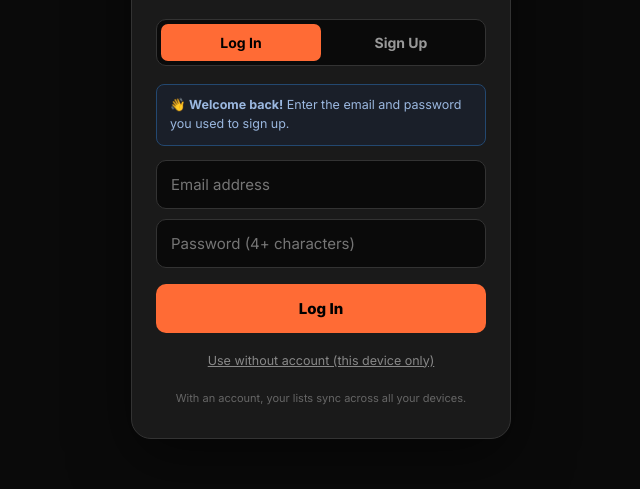
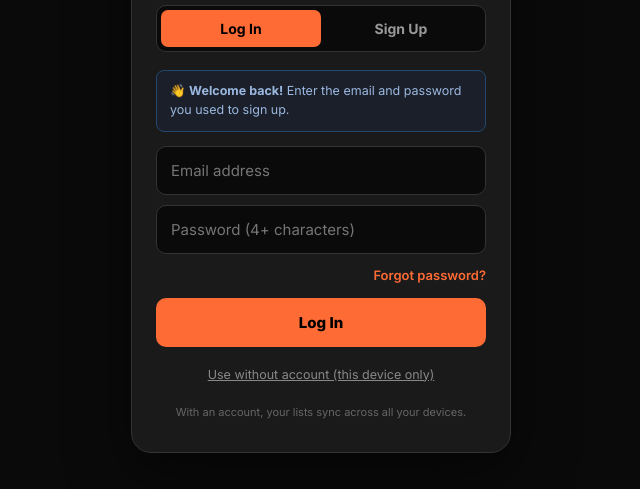
Before and after one commit to siamakk2/aislemagic, a plain HTML site: page app/index.html in a window 1280 px wide. Shown: the part 252-741 px from the top of the page, without its empty margins (319-959 px from the left). Drawn offline with nearby package versions, Linux system fonts and the light colour scheme.

Commit message:
AisleBird: real Forgot-password (Supabase resetPasswordForEmail) link in login overlay

```diff
--- a/app/index.html
+++ b/app/index.html
@@ -500,6 +500,7 @@ if('serviceWorker' in navigator){
 
     <input id="login-password" type="password" placeholder="Password (4+ characters)" autocomplete="current-password" style="width:100%;padding:14px;background:#0a0a0a;border:1px solid #333;border-radius:10px;color:#fff;font-size:15px;margin-bottom:16px;box-sizing:border-box;font-family:inherit;outline:none;">
 
+    <div style="text-align:right;margin:-6px 0 14px;"><span onclick="aibForgot()" style="color:#ff6b35;font-size:13px;cursor:pointer;font-weight:600;">Forgot password?</span></div>
     <button id="login-action-btn" type="button" style="width:100%;padding:15px;background:#ff6b35;color:#000;border:none;border-radius:10px;font-size:15px;font-weight:800;cursor:pointer;margin-bottom:10px;font-family:inherit;transition:all 0.2s;">Log In</button>
 
     <button id="continue-guest-btn" type="button" style="width:100%;padding:10px;background:transparent;color:#888;border:none;font-size:12.5px;cursor:pointer;font-family:inherit;text-decoration:underline;">Use without account (this device only)</button>
@@ -3012,6 +3013,17 @@ function hideLoginOverlay(){
   if(ov) ov.style.display = 'none';
 }
 
+async function aibForgot(){
+  hideMsg();
+  var email=(document.getElementById('login-email').value||'').trim().toLowerCase();
+  if(!email||email.indexOf('@')<0){ showError('Enter your email above first, then tap \u201cForgot password?\u201d'); return; }
+  if(!sb){ showError('Still loading \u2014 try again in a second.'); return; }
+  try{
+    var res=await sb.auth.resetPasswordForEmail(email,{ redirectTo: location.origin + '/reset.html' });
+    if(res && res.error){ showError(res.error.message||'Could not send the reset email.'); return; }
+    showSuccess('\u2713 Check your email \u2014 we sent a password reset link to '+email+'.');
+  }catch(e){ showError('Could not send the reset email. Please try again.'); }
+}
 async function doAuthAction(){
   hideMsg();
   var email = document.getElementById('login-email').value.trim().toLowerCase();
```
